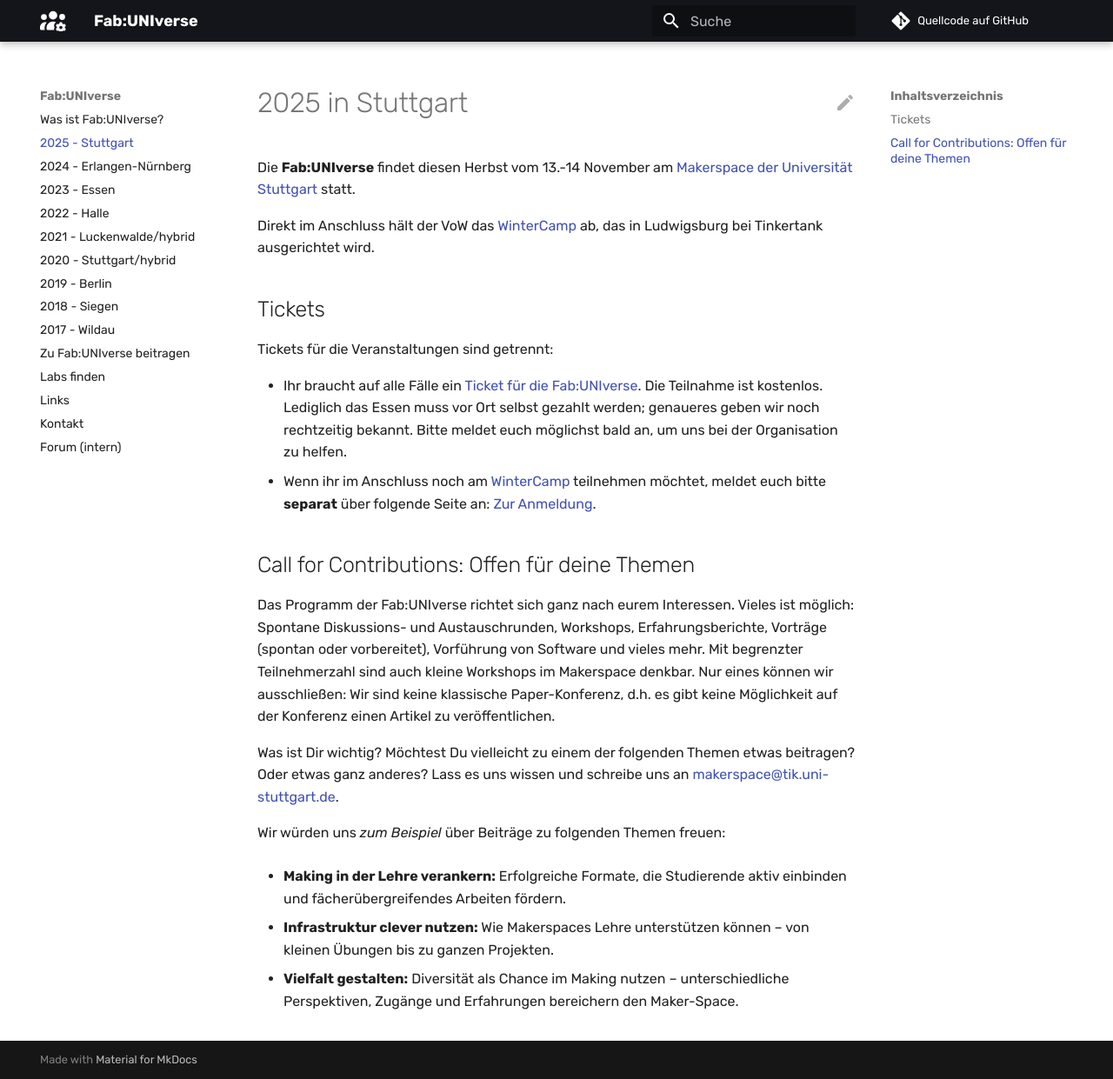
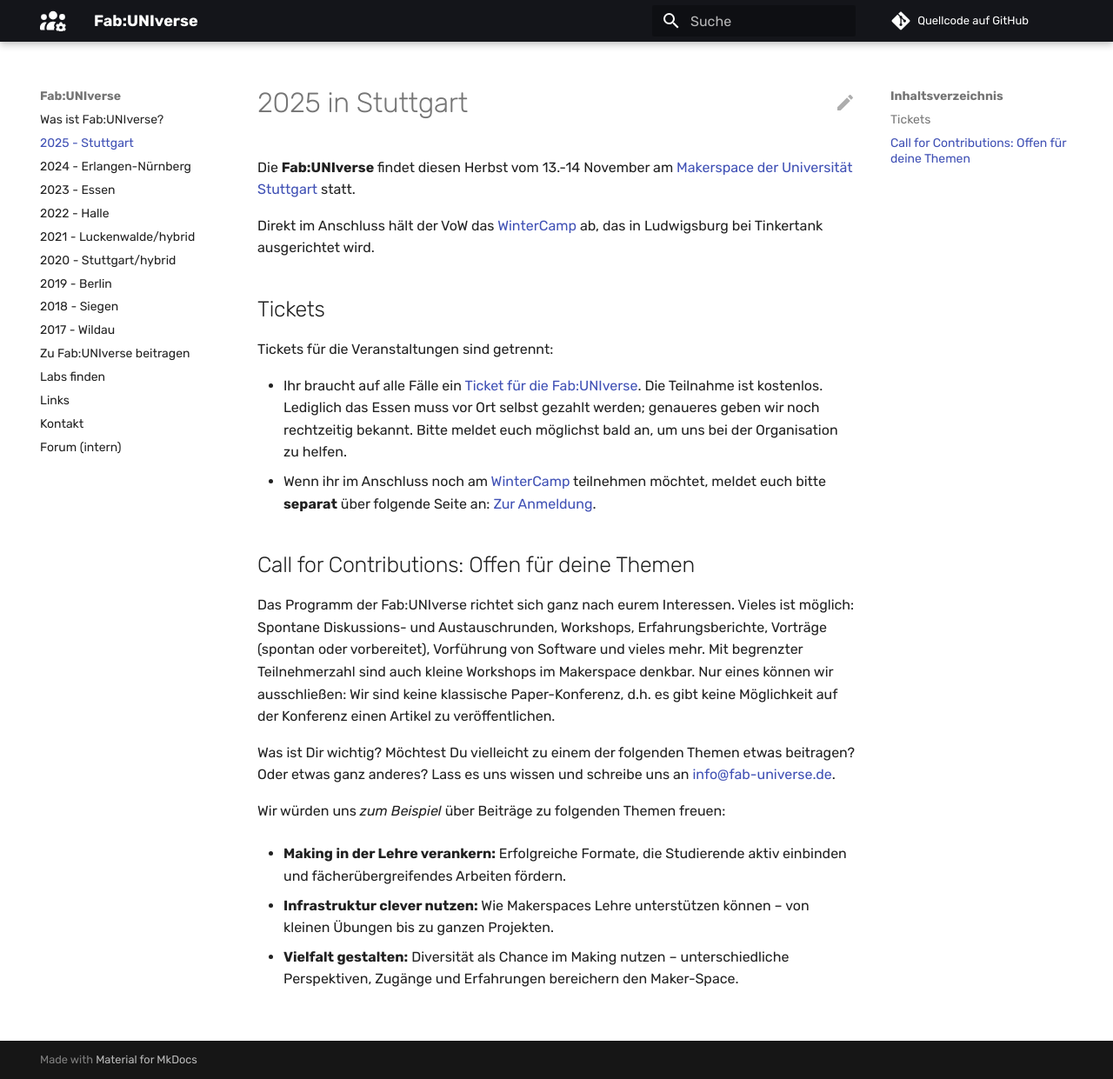
Before and after one commit to fabuniverse/website, an MkDocs documentation site: the page built from docs/2025.md, in a window 1280 px wide and 1241 px high. Shown: the whole window at 87% size. Built offline with MkDocs 1.6.1 and Material for MkDocs 9.7.7, drawn with Linux system fonts in a browser that asks for light colours; comment, search, counter and statistics services are not loaded.

Commit message:
Update 2025.md

```diff
--- a/docs/2025.md
+++ b/docs/2025.md
@@ -16,7 +16,7 @@
 Das Programm der Fab:UNIverse richtet sich ganz nach eurem Interessen. Vieles ist möglich: Spontane Diskussions- und Austauschrunden, Workshops, Erfahrungsberichte, Vorträge (spontan oder vorbereitet), Vorführung von Software und vieles mehr. Mit begrenzter Teilnehmerzahl sind auch kleine Workshops im Makerspace denkbar. Nur eines können wir ausschließen: Wir sind keine klassische Paper-Konferenz, d.h. es gibt keine Möglichkeit auf der Konferenz einen Artikel zu veröffentlichen.
 
 
-Was ist Dir wichtig? Möchtest Du vielleicht zu einem der folgenden Themen etwas beitragen? Oder etwas ganz anderes? Lass es uns wissen und schreibe uns an [makerspace@tik.uni-stuttgart.de](mailto:info@fab-universe.de).
+Was ist Dir wichtig? Möchtest Du vielleicht zu einem der folgenden Themen etwas beitragen? Oder etwas ganz anderes? Lass es uns wissen und schreibe uns an [info@fab-universe.de](mailto:info@fab-universe.de).
 
 Wir würden uns *zum Beispiel* über Beiträge zu folgenden Themen freuen:
 
```
